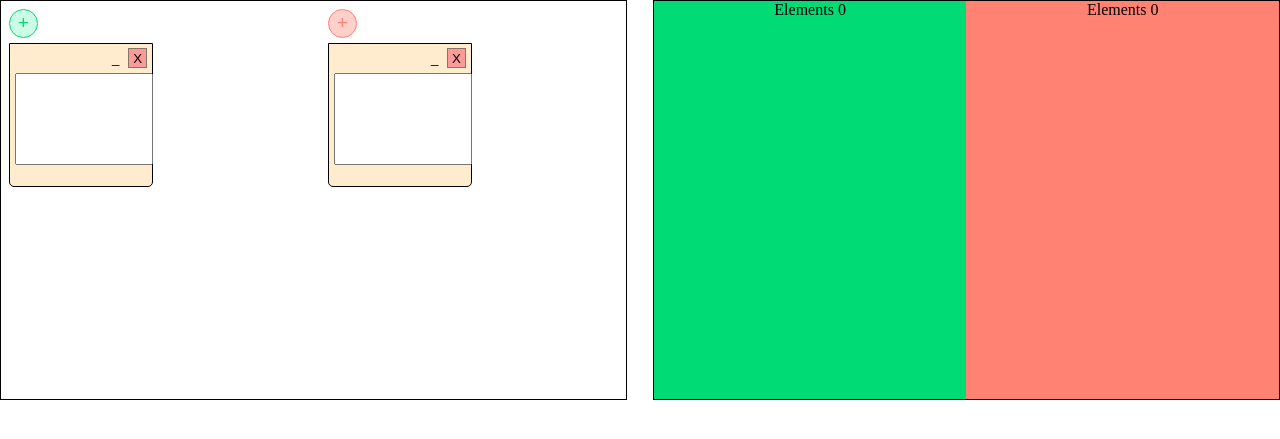
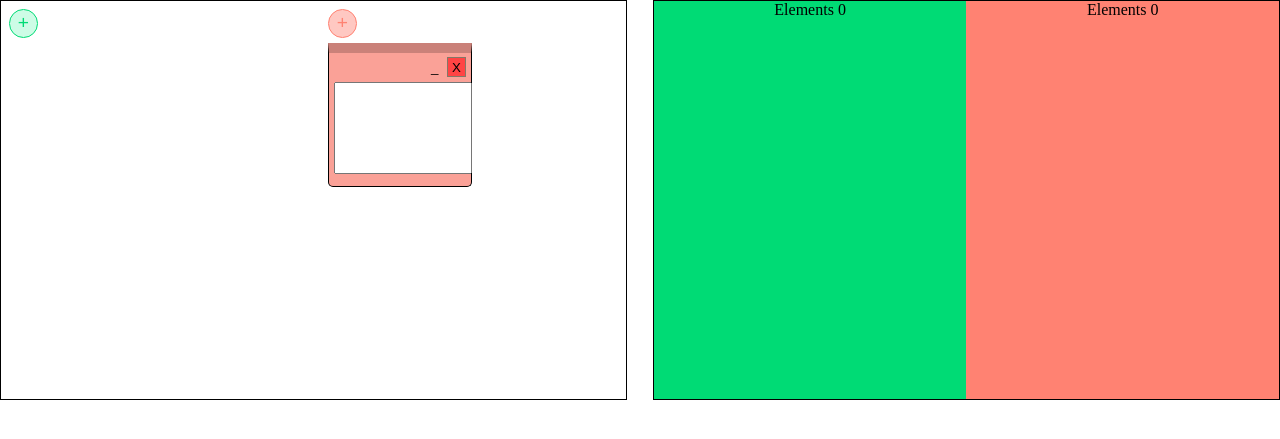
Before and after one commit to HernandezHugo/GS-DAW, a PHP site: page / in a window 1280 px wide. Shown: the top 439 px of the page. Run offline with PHP 8.4, Linux system fonts and the light colour scheme.

Commit message:
DIW - posts

```diff
--- a/DIW/UD04/activity 04/index.html
+++ b/DIW/UD04/activity 04/index.html
@@ -10,21 +10,13 @@
   <body>
     <main>
       <div class="container">
-        <div class="posts">
+        <div id="green" class="posts">
           <button class="add-green">+</button>
-          <div class="post">
-            <div id="green" class="principal">
-              <input type="text" />
-              <button class="minimize">_</button>
-              <button class="close">X</button>
-            </div>
-            <textarea cols="15" rows="6"></textarea>
-          </div>
         </div>
-        <div class="posts">
+        <div id="red" class="posts">
           <button class="add-red">+</button>
-          <div class="post">
-            <div id="red" class="principal">
+          <div class="post red">
+            <div class="menu">
               <input type="text" />
               <button class="minimize">_</button>
               <button class="close">X</button>
@@ -34,10 +26,10 @@
         </div>
       </div>
       <div class="container">
-        <div class="drop">
+        <div class="drop d-green">
           <p>Elements <span>0</span></p>
         </div>
-        <div class="drop">
+        <div class="drop d-red">
           <p>Elements <span>0</span></p>
         </div>
       </div>
--- a/DIW/UD04/activity 04/script.js
+++ b/DIW/UD04/activity 04/script.js
@@ -1,40 +1,96 @@
-$(".post")
-  .data("dropped", false)
-  .draggable({})
-  .on({
-    mouseenter: function () {
-      $(this).css("cursor", "grab");
-    },
-    mousedown: function () {
-      $(this).css("cursor", "grabbing");
-    },
-    mouseup: function () {
-      $(this).css("cursor", "grab");
-    },
-  });
-
 $(".drop").droppable({
-  accept: ".post",
   drop: function (event, ui) {
     let count = $(this).find("span").text();
-    $(this)
-      .find("span")
-      .text(+count + 1);
+    if ($(ui.draggable).data("dropped") !== true) count = +count + 1;
+    $(this).find("span").text(count);
     $(ui.draggable).data("dropped", true);
   },
   out: function (event, ui) {
     let count = $(this).find("span").text();
-    $(this)
-      .find("span")
-      .text(+count - 1);
+    if ($(ui.draggable).data("dropped") !== false) count = +count - 1;
+    $(this).find("span").text(count);
     $(ui.draggable).data("dropped", false);
   },
 });
 
-$.fn.createPostIt = function () {
-  $("<div><div/>", {
-    class: "post",
-  }).appendTo("posts");
-};
+$(".d-green").droppable({
+  accept: ".green",
+});
+$(".d-red").droppable({
+  accept: ".red",
+});
 
-$("add-green").on("click", createPostIt());
+function createPostIt(color, num) {
+  $(document.createElement("div"))
+    .attr({
+      class: "post " + color,
+    })
+    .append(
+      $(document.createElement("div"))
+        .attr({
+          class: "menu",
+        })
+        .append(
+          $(document.createElement("input")).attr({
+            type: "text",
+          }),
+          $(document.createElement("button"))
+            .attr({
+              class: "minimize",
+            })
+            .text("_"),
+          $(document.createElement("button"))
+            .attr({
+              class: "close",
+            })
+            .text("X")
+        )
+    )
+    .append(
+      $(document.createElement("textarea")).attr({
+        cols: 15,
+        rows: 6,
+      })
+    )
+    .data("prop", { dropped: false, id: num + 1 })
+    .draggable()
+    .on({
+      mouseenter: function () {
+        $(this).css("cursor", "grab");
+      },
+      mousedown: function () {
+        $(this).css("cursor", "grabbing");
+      },
+      mouseup: function () {
+        $(this).css("cursor", "grab");
+      },
+    })
+    .appendTo("#" + color);
+}
+
+function countPosts(color) {
+  return $("." + color).length;
+}
+
+$(".add-green").on({
+  click: function () {
+    createPostIt("green", countPosts("green"));
+  },
+});
+$(".add-red").on({
+  click: function () {
+    createPostIt("red", countPosts("red"));
+  },
+});
+
+/*to continue*/
+$(".minimize").on({
+  click: function () {
+    createPostIt("red");
+  },
+});
+$(".close").on({
+  click: function () {
+    createPostIt("red");
+  },
+});
--- a/DIW/UD04/activity 04/styles.css
+++ b/DIW/UD04/activity 04/styles.css
@@ -1,8 +1,13 @@
 :root {
   --green: #00db75;
-  --green-light: #cdfce6;
+  --green-dark: #93e7bf;
+  --green-light: #99fdcf;
+  --btn-green: #cdfce6;
   --red: #ff8272;
-  --red-light: #fdd0cb;
+  --red-light: #faa197;
+  --red-dark: #ca8179;
+  --btn-red: #ffc8c2;
+  --btn-close: #ff4444;
 }
 * {
   padding: 0;
@@ -23,6 +28,7 @@ p {
 button {
   cursor: pointer;
 }
+
 .add-green,
 .add-red {
   height: 1.5em;
@@ -34,13 +40,14 @@ button {
   border: 1px solid var(--green);
   color: var(--green);
   font-size: larger;
-  background-color: var(--green-light);
+  background-color: var(--btn-green);
 }
+
 .add-red {
   border: 1px solid var(--red);
   color: var(--red);
   font-size: larger;
-  background-color: var(--red-light);
+  background-color: var(--btn-red);
 }
 
 .posts {
@@ -55,10 +62,20 @@ button {
   border-radius: 0px 0px 5px 5px;
   padding: 0.3em;
   margin-top: 0.3em;
-  background-color: blanchedalmond;
 }
 
-.principal {
+.green {
+  background-color: var(--green-light);
+  border-top: solid 10px var(--green-dark);
+}
+
+.red {
+  background-color: var(--red-light);
+  border-top: solid 10px var(--red-dark);
+}
+
+
+.menu {
   display: flex;
   justify-content: space-between;
   margin-bottom: 0.3em;
@@ -87,7 +104,7 @@ input:focus {
 }
 
 .close {
-  background-color: rgb(252, 153, 153);
+  background-color: #ff4444;
   border: 1px solid #837868;
 }
 
@@ -101,16 +118,17 @@ textarea {
   width: 49%;
   border: solid 1px black;
 }
-.drop {
+.d-green,
+.d-red {
   height: 100%;
   width: 50%;
   text-align: center;
 }
 
-.drop:nth-of-type(1) {
+.d-green {
   background-color: var(--green);
 }
 
-.drop:nth-of-type(2) {
+.d-red {
   background-color: var(--red);
 }
```
